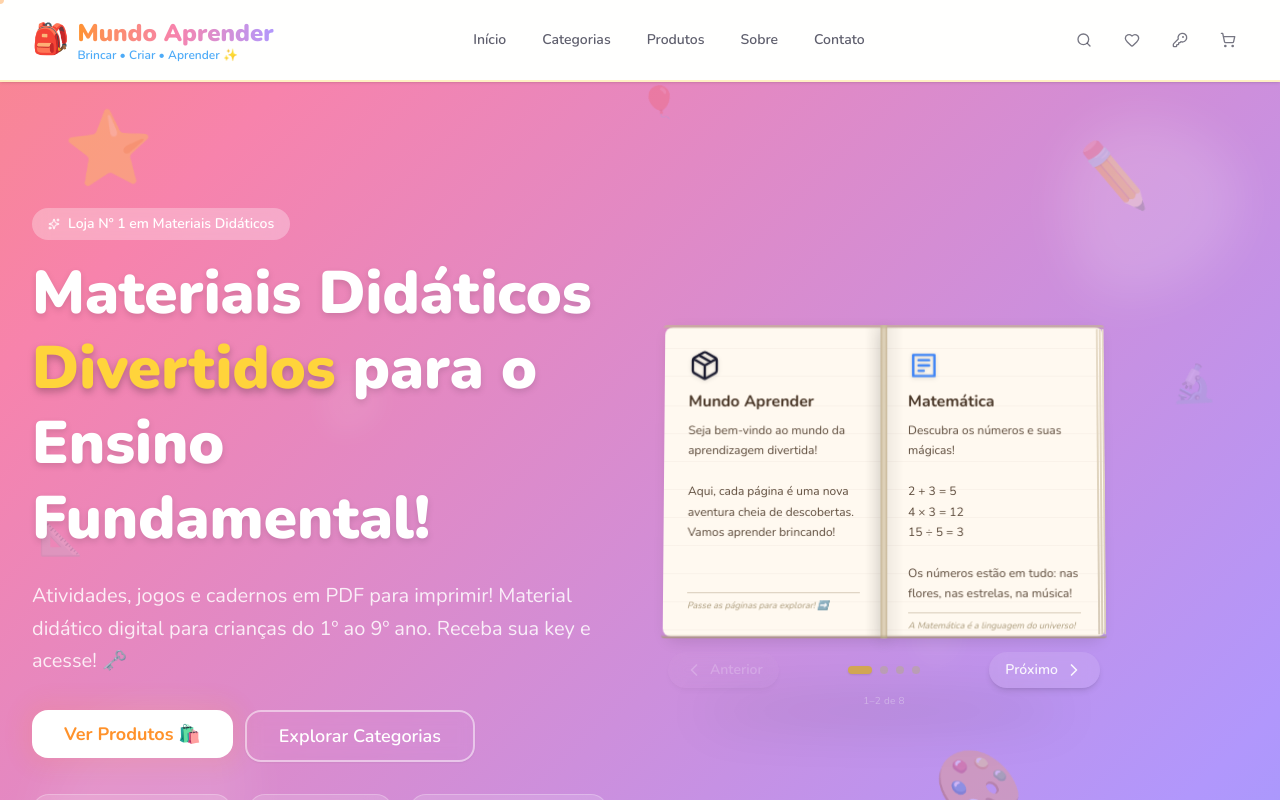
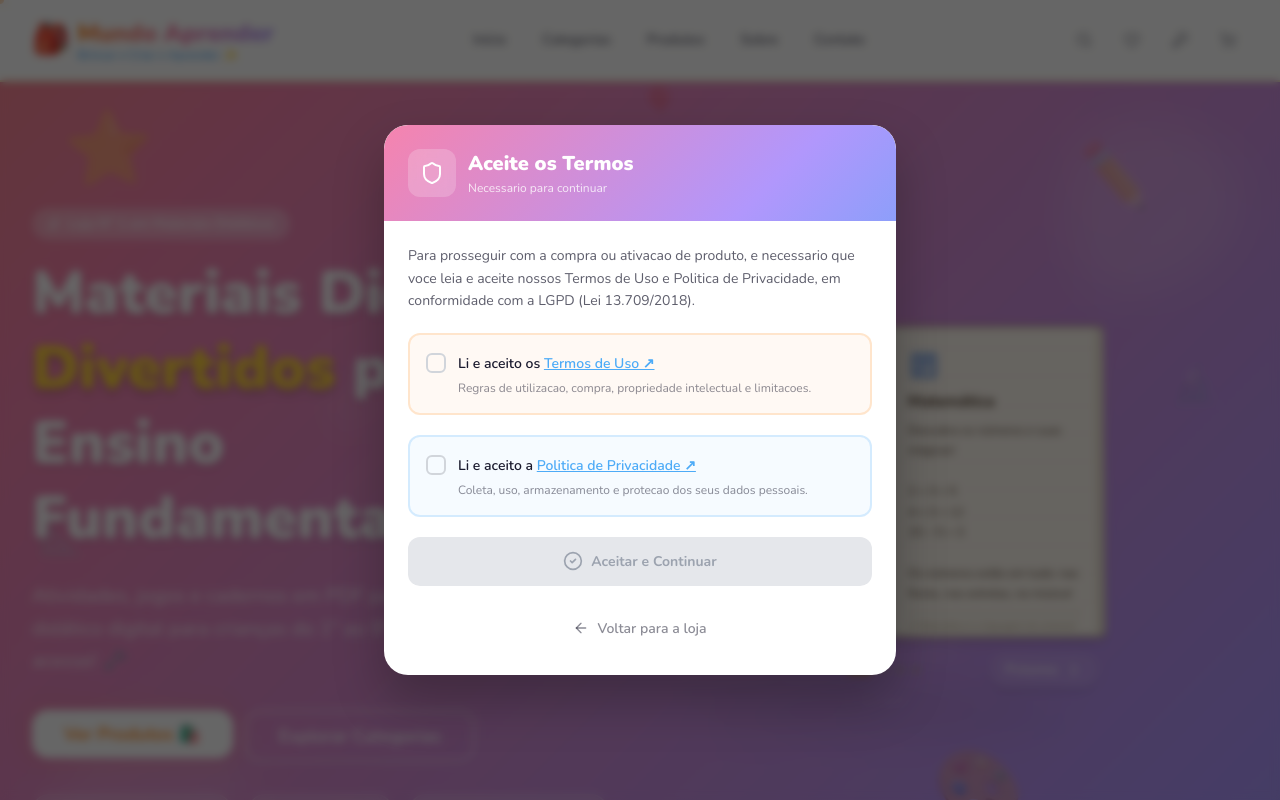
Before and after one commit to MicaelSanPedro/mundo-aprender, a Next.js app: page / in a window 1280 px wide. Shown: the top 800 px of the page. Built offline with nearby package versions, Linux system fonts and the light colour scheme.

Commit message:
feat: integrar AcceptanceModal globalmente no layout

```diff
--- a/src/app/layout.tsx
+++ b/src/app/layout.tsx
@@ -1,7 +1,11 @@
+"use client";
+
 import type { Metadata, Viewport } from "next";
 import { Nunito } from "next/font/google";
 import "./globals.css";
 import { Toaster } from "@/components/ui/toaster";
+import AcceptanceModal, { hasAcceptedTerms } from "@/components/acceptance-modal";
+import { useState, useEffect } from "react";
 
 const nunito = Nunito({
   variable: "--font-nunito",
@@ -37,10 +41,19 @@ export default function RootLayout({
 }: Readonly<{
   children: React.ReactNode;
 }>) {
+  const [showModal, setShowModal] = useState(false);
+
+  useEffect(() => {
+    if (!hasAcceptedTerms()) {
+      setShowModal(true);
+    }
+  }, []);
+
   return (
     <html lang="pt-BR">
       <body className={`${nunito.variable} antialiased font-[family-name:var(--font-nunito)]`}>
         {children}
+        <AcceptanceModal isOpen={showModal} onClose={() => setShowModal(false)} />
         <Toaster />
       </body>
     </html>
```
